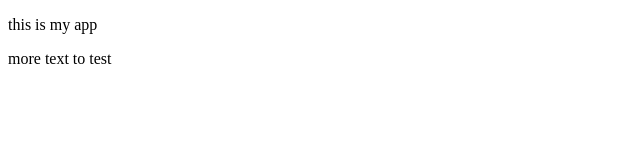
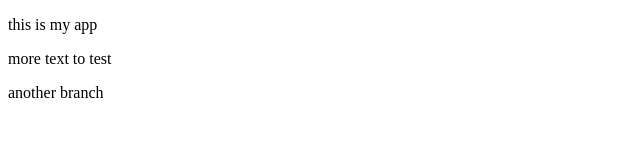
Before and after one commit to paulepayne/test, a plain HTML site: page index.html in a window 1280 px wide. Shown: the whole page, without its empty margins (0-640 px from the left). Drawn offline with Linux system fonts and the light colour scheme.

Commit message:
another branch 3:15

```diff
--- a/app.js
+++ b/app.js
@@ -1 +1,2 @@
 // comment
+// another
--- a/index.html
+++ b/index.html
@@ -9,5 +9,6 @@
 <body>
   <p>this is my app</p>
   <p>more text to test</p>
+  <p>another branch</p>
 </body>
 </html>
```
Also changed, not shown: 1 other file.
